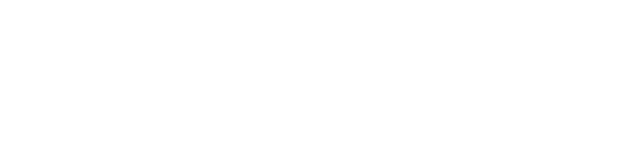
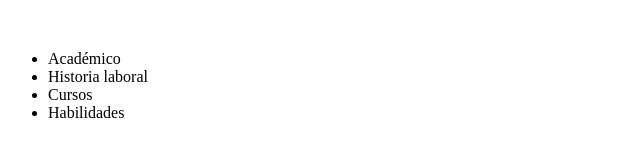
Before and after one commit to orperedas/TICMAS_OP_CV, a plain HTML site: page index.html in a window 1280 px wide. Shown: the whole page, without its empty margins (0-640 px from the left). Drawn offline with Linux system fonts and the light colour scheme.

Commit message:
Agregado el contenido de la página

```diff
--- a/index.html
+++ b/index.html
@@ -7,6 +7,21 @@
     <title>Portafolio</title>
 </head>
 <body>
+    <header>
+        <nav>
+            <figure>
+                <img src="" alt="">
+            </figure>
+            <ul>
+                <li><a href=""></a>Académico</li>
+                <li><a href=""></a>Historia laboral</li>
+                <li><a href=""></a>Cursos</li>
+                <li><a href=""></a>Habilidades</li>
+            </ul>
+        </nav>
+    </header>
+    <main>
 
+    </main>
 </body>
 </html>
```
